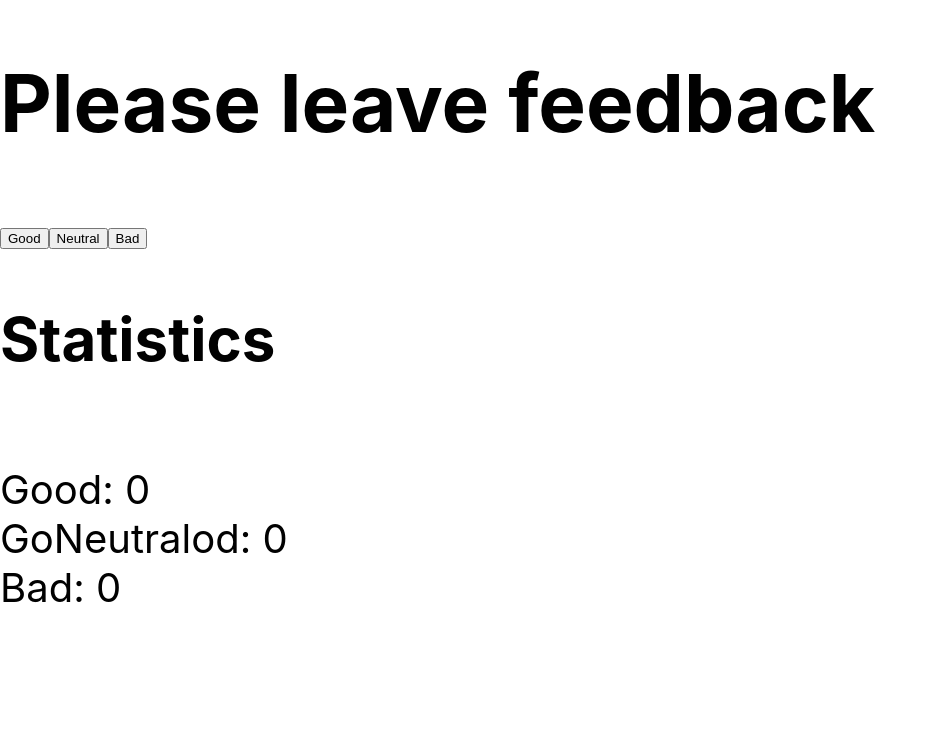
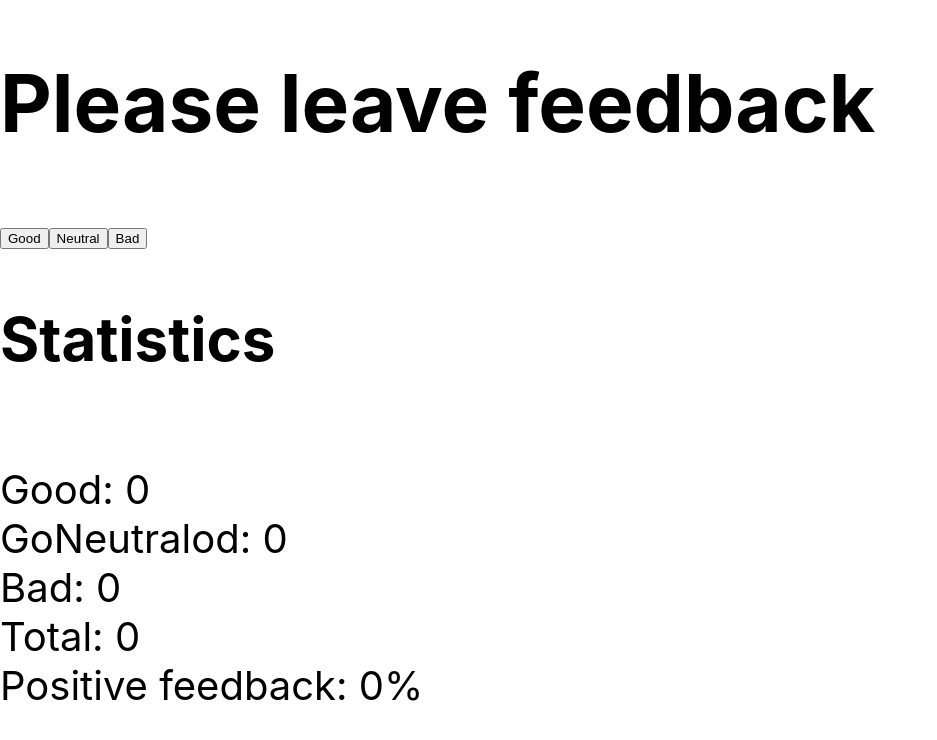
Before and after one commit to Daniel254/goit-react-hw-02-feedback, a React (Create React App) app: page / in a window 1280 px wide. Shown: the top 740 px of the page, without its empty margins (0-937 px from the left). Built offline with nearby package versions, Linux system fonts and the light colour scheme.

Commit message:
Step 2 done

```diff
--- a/src/components/Feedback/Feedback.jsx
+++ b/src/components/Feedback/Feedback.jsx
@@ -14,6 +14,16 @@ export default class Feedback extends Component {
       [statName]: prev[statName] + 1,
     }));
   };
+
+  countTotalFeedback() {
+    return this.state.good + this.state.neutral + this.state.bad;
+  }
+
+  countPositiveFeedbackPercentage() {
+    const totalFeedback = this.countTotalFeedback();
+    const result = totalFeedback ? (this.state.good / totalFeedback) * 100 : 0;
+    return Math.floor(result, 0);
+  }
 
   render() {
     return (
@@ -39,6 +49,10 @@ export default class Feedback extends Component {
             <br />
             Bad: {this.state.bad}
             <br />
+            Total: {this.countTotalFeedback()}
+            <br />
+            Positive feedback: {this.countPositiveFeedbackPercentage()}%
+            <br />
           </p>
         </div>
       </>
```
